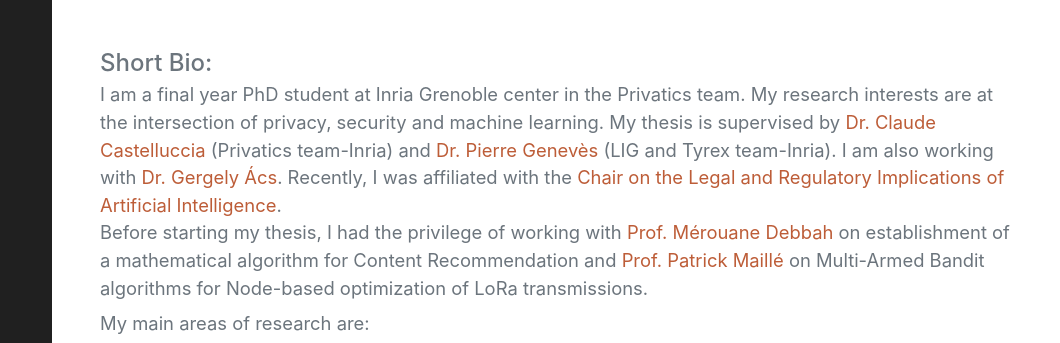
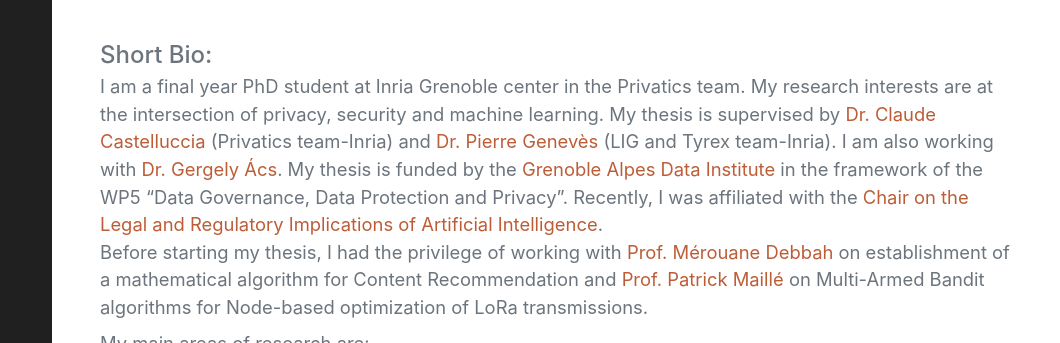
Before and after one commit to raouf-kerkouche/raouf.kerkouche-github.io, a plain HTML site: page index.html in a window 1280 px wide. Shown: the part 158-501 px from the top of the page, 220-1280 px from the left. Drawn offline with nearby package versions, Linux system fonts and the light colour scheme; some icons are missing; a web font is replaced by a local one.

Commit message:
update_01_03_21

```diff
--- a/index.html
+++ b/index.html
@@ -47,7 +47,7 @@
                         Short Bio:
                     </div>
                     <p class="lead mb-2">I am a final year PhD student at Inria Grenoble center in the Privatics team. My research interests are at the intersection of privacy, security and machine learning.
-My thesis is supervised by <a href="https://team.inria.fr/privatics/claude-castelluccia/" target="_blank">Dr. Claude Castelluccia</a> (Privatics team-Inria) and <a href="http://pierre.geneves.net/" target="_blank">Dr. Pierre Genevès</a> (LIG and Tyrex team-Inria). I am also working with <a href="https://www.crysys.hu/~acs/" target="_blank">Dr. Gergely Ács</a>. Recently, I was affiliated with the <a href="https://ai-regulation.com/who-are-we/" target="_blank">Chair on the Legal and Regulatory Implications of Artificial Intelligence</a>. <br>
+My thesis is supervised by <a href="https://team.inria.fr/privatics/claude-castelluccia/" target="_blank">Dr. Claude Castelluccia</a> (Privatics team-Inria) and <a href="http://pierre.geneves.net/" target="_blank">Dr. Pierre Genevès</a> (LIG and Tyrex team-Inria). I am also working with <a href="https://www.crysys.hu/~acs/" target="_blank">Dr. Gergely Ács</a>. My thesis is funded by the <a href="https://data-institute.univ-grenoble-alpes.fr/research/data-governance-data-protection-and-privacy/" target="_blank">Grenoble Alpes Data Institute </a> in the framework of the WP5 “Data Governance, Data Protection and Privacy”. Recently, I was affiliated with the <a href="https://ai-regulation.com/who-are-we/" target="_blank">Chair on the Legal and Regulatory Implications of Artificial Intelligence</a>. <br>
 
 Before starting my thesis, I had the privilege of working with <a href="http://www.laneas.com/merouane-debbah" target="_blank">Prof. Mérouane Debbah</a>  on establishment of a mathematical algorithm for Content Recommendation and <a href="https://www.imt-atlantique.fr/fr/personne/patrick-maille" target="_blank">Prof. Patrick Maillé </a> on Multi-Armed Bandit algorithms for Node-based optimization of LoRa transmissions. </p>
 
```
